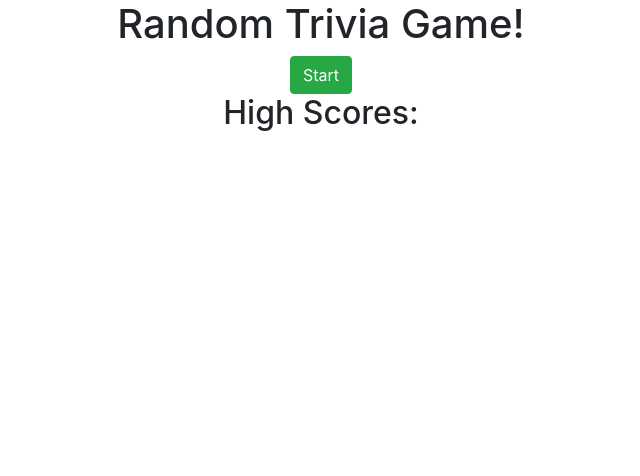
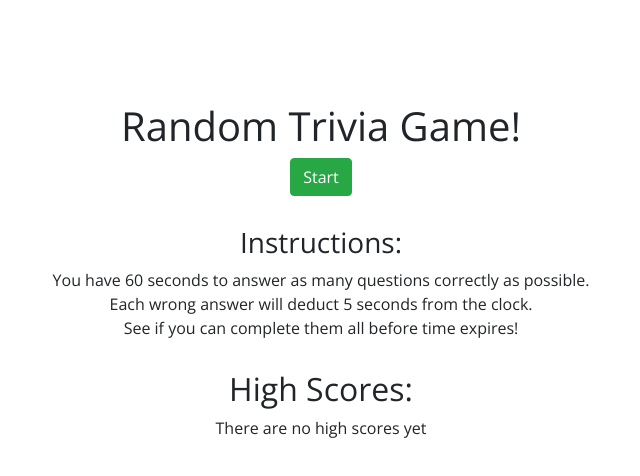
Before and after one commit to bwalters8910/timed-trivia-quiz, a plain HTML site: page index.html in a window 1280 px wide. Shown: the whole page, without its empty margins (319-959 px from the left). Drawn offline with nearby package versions, Linux system fonts and the light colour scheme.

Commit message:
further styling, added instructions and message to the homepage if local storage is empty

```diff
--- a/assets/css/style.css
+++ b/assets/css/style.css
@@ -1,3 +1,7 @@
+*{
+    font-family: 'Open Sans', sans-serif;
+}
+
 .button-spacing {
     display: flex;
     flex-direction: column;
@@ -10,6 +14,29 @@
     align-items: center;
 }
 
+.p-t-8 {
+    padding-top: 8%;
+}
+
+.p-l-0 {
+    padding-left: 0;
+}
+
+.m-5px {
+    margin: 5px;
+}
+
+.m-b-0 {
+    margin-bottom: 0;
+}
+
+.m-t-30px {
+    margin-top: 30px;
+}
+
+.text-red {
+    color: red;
+}
 
 #questionContainer {
     display: none;
--- a/assets/js/script.js
+++ b/assets/js/script.js
@@ -84,6 +84,13 @@ function getHighScores() {
   finalPage.setAttribute("style", "display: none");
 
   let highScores = JSON.parse(localStorage.getItem("highScore"));
+  // if no high scores in local storgae show message
+  if (highScores === null) {
+    let scoreMessage = document.createElement("p");
+    scoreMessage.textContent = "There are no high scores yet";
+    oldHighScoresTitle.appendChild(scoreMessage);
+    //if local storage, show high scores
+  } else {
     //sort here by score key
     highScores.sort((a, b) => b.score - a.score);
     //loop through highscores array & display on title screen
@@ -91,7 +98,7 @@ function getHighScores() {
       let scoreLi = document.createElement("li");
       scoreLi.textContent = `${highScores[i].name}..................` + `${highScores[i].score}`;
       oldHighScoresTitle.appendChild(scoreLi);
-
+    };
   };
 };
 
@@ -144,6 +151,7 @@ function renderQuestion() {
     btn.textContent = `${firstQuestion.choices[i]}`;
     btn.classList.add("btn-success");
     btn.classList.add("btn");
+    btn.classList.add("m-5px");
     btn.addEventListener("click", handleAnswerClick);
     answerArea.appendChild(btn);
   }
@@ -161,7 +169,6 @@ function handleAnswerClick() {
   //else deduct 10 seconds
   document.querySelector(".answerDisplay").onclick = function (event) {
     let clickedAnswer = event.target.innerHTML;
-    console.log(clickedAnswer);
 
     if (clickedAnswer === questions[0].answer) {
       answerMessage.textContent = "CORRECT!";
@@ -171,8 +178,10 @@ function handleAnswerClick() {
       checkArrayLength();
     }
       else {
-        timerCount = timerCount - 10;
-        answerMessage.textContent = "WRONG!";
+      timerCount = timerCount - 5;
+      answerMessage.classList.add("text-red");
+      answerMessage.textContent = "WRONG! -5 seconds";
+
     }
     }
 };
--- a/index.html
+++ b/index.html
@@ -5,26 +5,33 @@
     <meta http-equiv="X-UA-Compatible" content="IE=edge">
     <meta name="viewport" content="width=device-width, initial-scale=1.0">
     <title>Random Trivia Game!</title>
+    <link rel="preconnect" href="https://fonts.googleapis.com">
+    <link rel="preconnect" href="https://fonts.gstatic.com" crossorigin>
+    <link href="https://fonts.googleapis.com/css2?family=Open+Sans:wght@300&display=swap" rel="stylesheet">
     <link rel="stylesheet" href="https://cdnjs.cloudflare.com/ajax/libs/twitter-bootstrap/4.5.0/css/bootstrap.min.css">
     <link rel="stylesheet" type="text/css" href="./assets/css/style.css" />
 
 </head>
 <body>
-    <section id="titleContainer" class="center">
+    <section id="titleContainer" class="center p-t-8">
         <h1 class="title">Random Trivia Game!</h1>
         <button class="startBtn btn btn-success">Start</button>
-        <h2>High Scores:</h2>
-        <ol><span class="high-score-title"></span></ol>
+        <h3 class="m-t-30px">Instructions:</h3>
+        <p class="m-b-0">You have 60 seconds to answer as many questions correctly as possible.</p>
+        <p class="m-b-0">Each wrong answer will deduct 5 seconds from the clock.</p>
+        <p class="m-b-0">See if you can complete them all before time expires!</p>
+        <h2 class="m-t-30px">High Scores:</h2>
+        <ol class="p-l-0"><span class="high-score-title"></span></ol>
     </section>
 
-    <section id="questionContainer" class="center">
+    <section id="questionContainer" class="center p-t-8">
         <h3><span class="questionDisplay"></span></h3>
-        <ul class="answerDisplay button-spacing"></ul>
+        <ul class="answerDisplay button-spacing p-l-0"></ul>
         <p class="message"></p>
         <p>Seconds Left: <span class="timer-display"></span></p>
     </section>
 
-    <section id="finalPageContainer" class="center">
+    <section id="finalPageContainer" class="center p-t-8">
         <h3>You've finished the quiz!</h3>
             <h4>Your Score: <span class="highScoreArea"></span></h4>
             <button class="restartBtn btn btn-success">Return to Title Screen</button>
```
Also changed, not shown: assets/images/SCREENSHOT1.PNG, assets/images/SCREENSHOT2.PNG, assets/images/SCREENSHOT3.PNG, 1 other file. Lines whose indentation alone changed are shown as unchanged.
